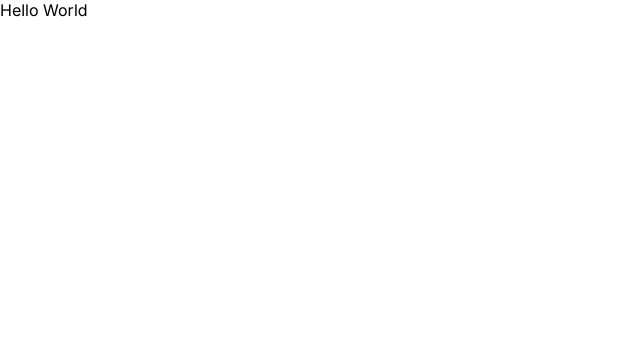
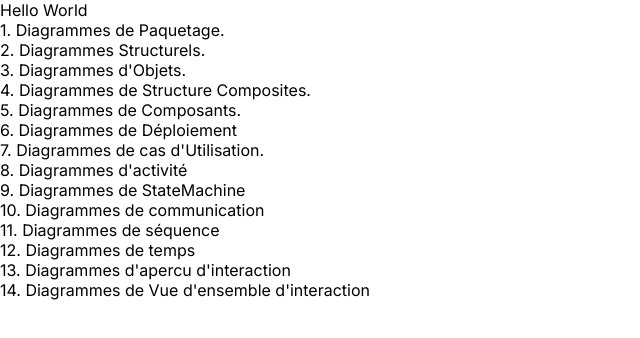
Before and after one commit to 2023-cda-alt-devops-p4/CatalogueDiagrammesNassim, a Next.js app in the folder uml/: page / in a window 1280 px wide. Shown: the top 338 px of the page, without its empty margins (0-640 px from the left). Built offline with nearby package versions, Linux system fonts and the light colour scheme.

Commit message:
feat : creation de mon containers Cards
ajout de mon containers Cards et de mon component CardDescription

```diff
--- a/uml/src/app/page.js
+++ b/uml/src/app/page.js
@@ -1,7 +1,9 @@
+import { Cards } from "@/containers/Cards/Cards"
 export default function Home() {
   return (
     <main>
       <div> Hello World</div>
+      <Cards />
     </main>
   )
 }
--- a/uml/src/components/Card/Card.jsx
+++ b/uml/src/components/Card/Card.jsx
@@ -29,3 +29,10 @@ export const CardTitle = ({ children }) => {
         </div>
     )
 }
+export const CardDescription = ({ children }) => {
+    return (
+        <div>
+            {children}
+        </div>
+    )
+}
--- /dev/null
+++ b/uml/src/containers/Cards/Cards.jsx
@@ -0,0 +1,17 @@
+'use client'
+import { umlData } from "@/data/Diagram";
+import { CardTitle, CardDescription } from "@/components/Card/Card";
+export const Cards = () => {
+    // const [allData] = useState(UmlData);
+    console.table("all", umlData)
+    return (
+        <div>
+            {umlData.map((data) => (
+                <>
+                    <CardTitle> {data.id}. {data.name}</CardTitle>
+                </>
+
+            ))}
+        </div>
+    )
+}
--- a/uml/src/data/Diagram.jsx
+++ b/uml/src/data/Diagram.jsx
@@ -1,7 +1,7 @@
 // groupe 1 = Diagrammes de Modelisation Structurel
 // groupe 2 = Diagrammes de Modelisation Comportementaux
 
-const UmlData = [
+export const umlData = [
     {
         id: 1,
         groupe: 1,
@@ -101,20 +101,4 @@ const UmlData = [
     }
 
 
-
-
-
-
-
-
-
-
-
-
-
-
-
-
-
-
 ]
```
